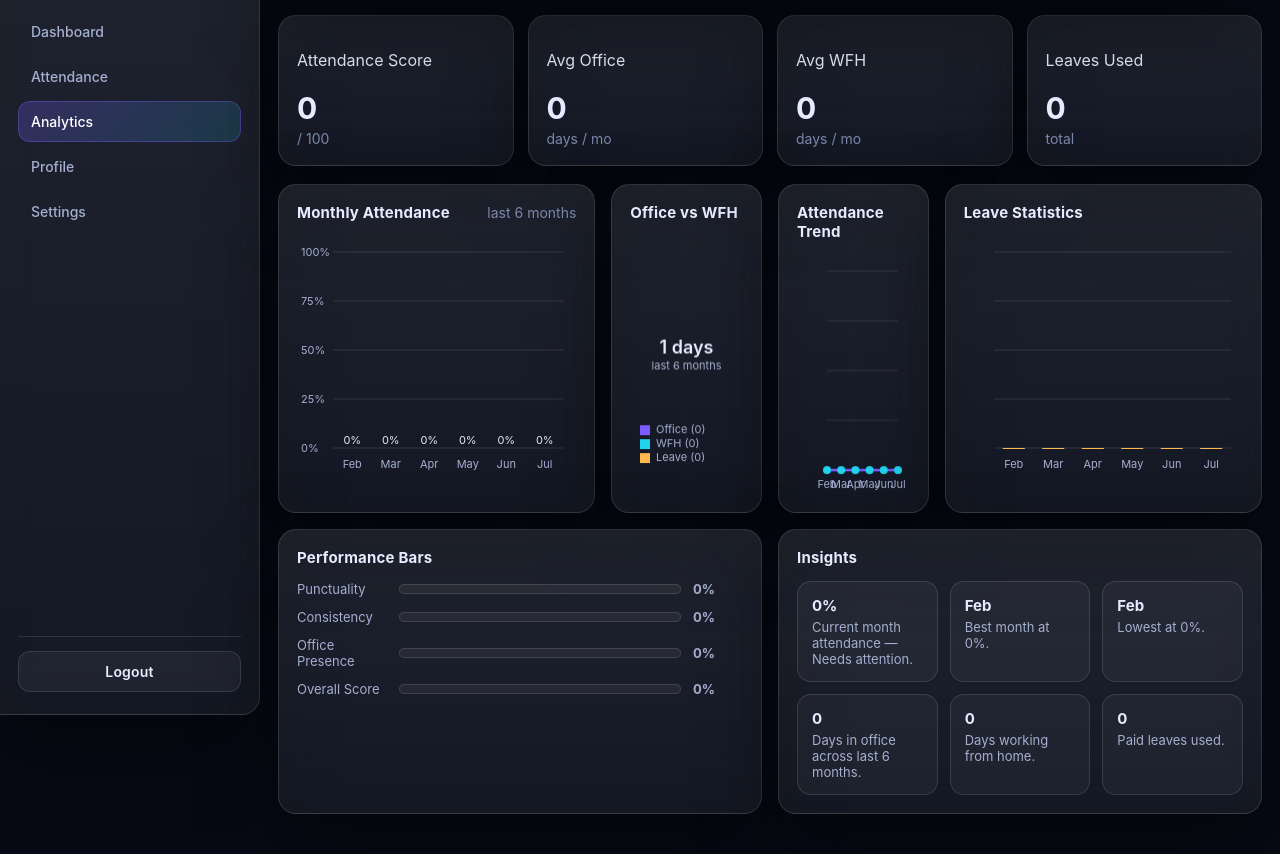
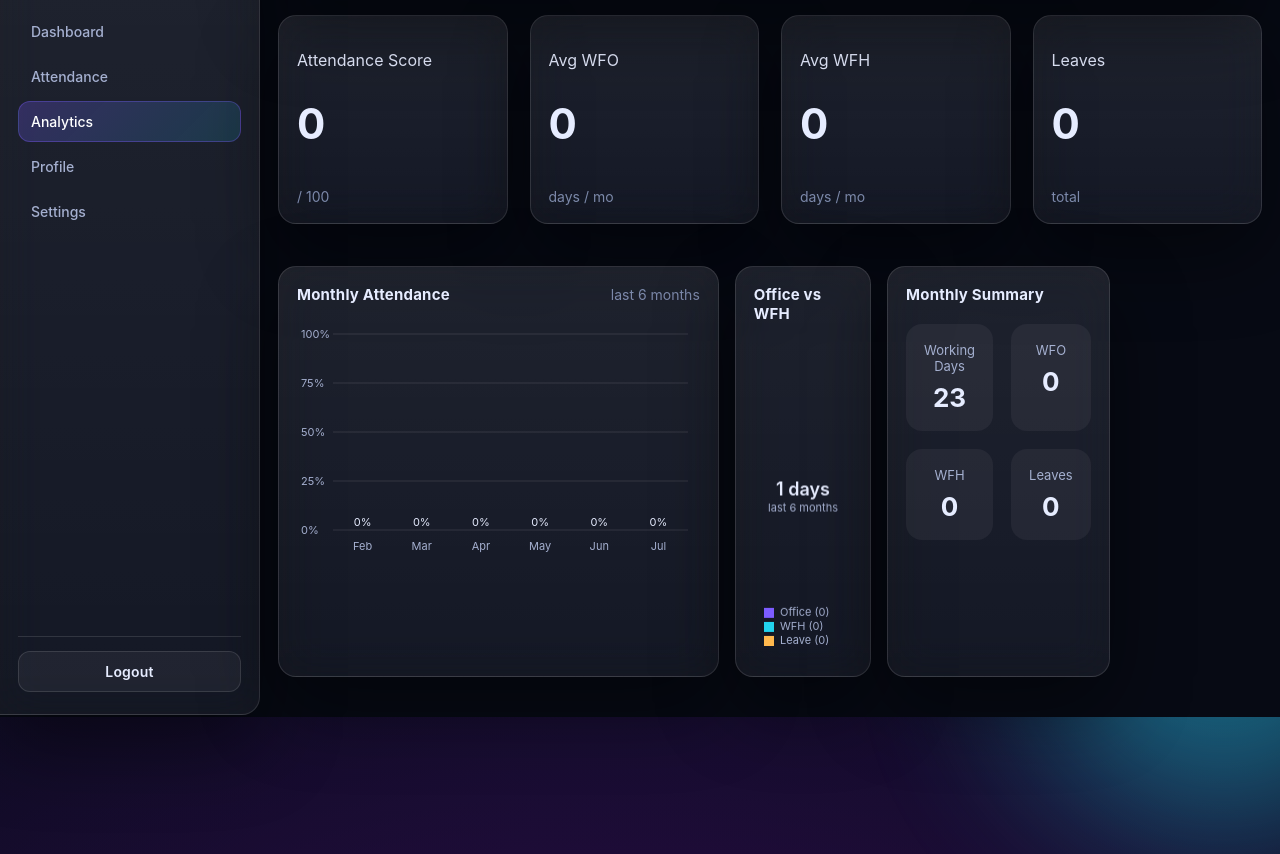
Before and after one commit to Lrs-5/Attend-it, a plain HTML site: page analytics.html in a window 1280 px wide. Shown: the part 85-939 px from the top of the page. After the commit the page ends 802 px from the top, so only its background shows below. Drawn offline with Linux system fonts and the light colour scheme; sample sign-in values are in the browser's storage.

Commit message:
Improve attendance calculation and dashboard updates

```diff
--- a/analytics.html
+++ b/analytics.html
@@ -33,39 +33,47 @@
       <section class="content">
         <div class="kpis">
           <div class="card glass kpi"><p>Attendance Score</p><h2 data-counter id="kScore">0</h2><span class="muted">/ 100</span></div>
-          <div class="card glass kpi"><p>Avg Office</p><h2 data-counter id="kOff">0</h2><span class="muted">days / mo</span></div>
+          <div class="card glass kpi"><p>Avg WFO</p><h2 data-counter id="kOff">0</h2><span class="muted">days / mo</span></div>
           <div class="card glass kpi"><p>Avg WFH</p><h2 data-counter id="kWfh">0</h2><span class="muted">days / mo</span></div>
-          <div class="card glass kpi"><p>Leaves Used</p><h2 data-counter id="kLeave">0</h2><span class="muted">total</span></div>
+          <div class="card glass kpi"><p>Leaves </p><h2 data-counter id="kLeave">0</h2><span class="muted">total</span></div>
         </div>
         <div class="grid">
-          <div class="card glass span-2">
+          <div class="card glass span-3">
             <div class="card-head"><h3>Monthly Attendance</h3><span class="muted">last 6 months</span></div>
             <canvas id="chartMonthly" height="240"></canvas>
           </div>
           <div class="card glass">
             <div class="card-head"><h3>Office vs WFH</h3></div>
-            <canvas id="chartDonut" height="240"></canvas>
+            <canvas id="chartDonut" height="320"></canvas>
           </div>
             <div class="card glass">
-            <div class="card-head"><h3>Attendance Trend</h3></div>
-            <canvas id="chartTrend" height="240"></canvas>
+    <div class="card-head">
+        <h3>Monthly Summary</h3>
     </div>
-          <div class="card glass span-2">
-            <div class="card-head"><h3>Leave Statistics</h3></div>
-            <canvas id="chartLeave" height="240"></canvas>
+
+    <div class="summary">
+
+        <div>
+            <span>Working Days</span>
+            <b id="sumWorking">0</b>
         </div>
-          <div class="card glass span-3">
-            <div class="card-head"><h3>Performance Bars</h3></div>
-            <div class="bars">
-              <div class="bar-row"><span>Punctuality</span><div class="bar"><i id="pbPunct"></i></div><b id="vPunct">0%</b></div>
-              <div class="bar-row"><span>Consistency</span><div class="bar"><i id="pbCons"></i></div><b id="vCons">0%</b></div>
-              <div class="bar-row"><span>Office Presence</span><div class="bar"><i id="pbOff"></i></div><b id="vOff">0%</b></div>
-              <div class="bar-row"><span>Overall Score</span><div class="bar"><i id="pbScore"></i></div><b id="vScore">0%</b></div>
+
+        <div>
+            <span>WFO</span>
+            <b id="sumOffice">0</b>
         </div>
+
+        <div>
+            <span>WFH</span>
+            <b id="sumWFH">0</b>
         </div>
-          <div class="card glass span-3">
-            <div class="card-head"><h3>Insights</h3></div>
-            <ul class="insights" id="insights"></ul>
+
+        <div>
+            <span>Leaves</span>
+            <b id="sumLeave">0</b>
+        </div>
+
+    </div>
 </div>
         </div>
       </section>
--- a/css/analytics.css
+++ b/css/analytics.css
@@ -1,8 +1,17 @@
 @import url("dashboard.css");
 .page-title{margin:0;font-size:18px;flex:1}
-.kpis{display:grid;grid-template-columns:repeat(4,1fr);gap:14px}
+.kpis{
+display:grid;
+grid-template-columns:repeat(4,1fr);
+gap:22px;
+margin-bottom:24px;
+}
 .kpi{display:flex;flex-direction:column;gap:4px}
-.kpi h2{margin:0;font-size:30px}
+.kpi h2{
+font-size:42px;
+font-weight:700;
+margin-top:8px;
+}
 canvas{width:100%;display:block}
 .insights{list-style:none;padding:0;margin:0;display:grid;grid-template-columns:repeat(3,1fr);gap:12px}
 .insights li{padding:14px;border-radius:14px;background:rgba(255,255,255,.04);border:1px solid var(--stroke);font-size:13px;color:var(--ink-2)}
@@ -10,3 +19,29 @@ canvas{width:100%;display:block}
 #pbPunct,#pbCons,#pbOff,#pbScore{display:block;height:100%;width:0;background:linear-gradient(90deg,var(--brand),var(--brand-2));border-radius:999px;transition:width 1.2s ease}
 @media (max-width:1100px){.kpis{grid-template-columns:repeat(2,1fr)}.insights{grid-template-columns:repeat(2,1fr)}}
 @media (max-width:600px){.kpis{grid-template-columns:1fr}.insights{grid-template-columns:1fr}}
+
+.summary{
+display:grid;
+grid-template-columns:repeat(2,1fr);
+gap:18px;
+margin-top:20px;
+}
+
+.summary div{
+padding:18px;
+border-radius:16px;
+background:rgba(255,255,255,.05);
+text-align:center;
+}
+
+.summary span{
+display:block;
+color:var(--ink-2);
+font-size:13px;
+margin-bottom:8px;
+}
+
+.summary b{
+font-size:26px;
+color:var(--ink);
+}
--- a/css/dashboard.css
+++ b/css/dashboard.css
@@ -193,3 +193,9 @@ font-size:20px;
 background:rgba(255,255,255,.08);
 color:white;
 }
+
+
+#exportExcel{
+    margin-right:15px;
+    white-space:nowrap;
+}
--- a/dashboard.html
+++ b/dashboard.html
@@ -38,15 +38,31 @@
     <div class="main">
   <header class="topbar glass">
   <button class="icon-btn" id="menuBtn" aria-label="Toggle menu">
-          <svg viewBox="0 0 24 24" width="22" height="22"><path fill="currentColor" d="M3 6h18v2H3zM3 11h18v2H3zM3 16h18v2H3z"/></svg>
+    <svg viewBox="0 0 24 24" width="22" height="22">
+      <path fill="currentColor" d="M3 6h18v2H3zM3 11h18v2H3zM3 16h18v2H3z"/>
+    </svg>
   </button>
 
+  <h2 class="page-title">Dashboard</h2>
+
   <div class="top-right">
+
+      <button class="btn ripple" id="exportExcel">
+          ⬇ Export Report
+      </button>
+
       <span class="dot"></span>
-          </button>
+
       <div class="avatar" id="topAvatar">JD</div>
+
   </div>
 </header>
+
+
+
+
+
+
       <section class="content">
         <div class="hero">
           <div>
@@ -137,6 +153,7 @@
       </section>
     </div>
   </div>
+  <script src="https://cdn.sheetjs.com/xlsx-0.20.2/package/dist/xlsx.full.min.js"></script>
   <script src="js/dashboard.js"></script>
 </body>
 </html>
--- a/js/analytics.js
+++ b/js/analytics.js
@@ -44,18 +44,20 @@ m.counts.leave>0
   const avgWfh = Math.round(totalWfh/nonZero);
 const lastPct = months[months.length-1].pct;
 const score = lastPct;
+
+// Quick Summary values
+const latest = months[months.length-1];
+
+$("#sumWorking").textContent = latest.working;
+$("#sumOffice").textContent = latest.counts.present;
+$("#sumWFH").textContent = latest.counts.wfh;
+$("#sumLeave").textContent = latest.counts.leave;
+
+// KPI counters
 count($("#kScore"), score);
 count($("#kOff"), avgOff);
 count($("#kWfh"), avgWfh);
 count($("#kLeave"), totalLeave);
-  // Performance bars
-  const punct = score;
-  const cons = Math.round(months.reduce((s,m)=>s+m.pct,0)/months.length);
-  const offPct = months.reduce((s,m)=>s+(m.working?m.counts.present/m.working*100:0),0)/months.length;
-  setBar("#pbPunct","#vPunct", punct);
-  setBar("#pbCons","#vCons", cons);
-  setBar("#pbOff","#vOff", Math.round(offPct));
-  setBar("#pbScore","#vScore", score);
   // ---------- Canvas charts (no libraries) ----------
   const ink = getCSS("--ink"), ink2 = getCSS("--ink-2"), stroke = "rgba(255,255,255,0.12)";
   const C1 = "#7c5cff", C2 = "#22d3ee", C3 = "#28d39a", C4 = "#ffb84d", C5 = "#ff5d7a";
@@ -65,21 +67,6 @@ m.counts.leave>0
     {label:"WFH",    value:totalWfh,    color:C2},
     {label:"Leave",  value:totalLeave,  color:C4},
   ]));
-  fitCanvas("chartTrend", (ctx,w,h)=> drawLine(ctx,w,h, months.map(m=>m.pct), months.map(m=>m.label)));
-  fitCanvas("chartLeave", (ctx,w,h)=> drawStacked(ctx,w,h, months));
-  // Insights
-  const ins = $("#insights");
-  const bestMonth = [...months].sort((a,b)=>b.pct-a.pct)[0];
-  const worstMonth = [...months].sort((a,b)=>a.pct-b.pct)[0];
-  const tipPct = score>=90 ? "Outstanding consistency" : score>=75 ? "Solid attendance" : score>=50 ? "Room for improvement" : "Needs attention";
-  ins.innerHTML = `
-    <li><b>${score}%</b>Current month attendance — ${tipPct}.</li>
-    <li><b>${bestMonth?.label||"—"}</b>Best month at ${bestMonth?.pct||0}%.</li>
-    <li><b>${worstMonth?.label||"—"}</b>Lowest at ${worstMonth?.pct||0}%.</li>
-    <li><b>${totalOffice}</b>Days in office across last 6 months.</li>
-    <li><b>${totalWfh}</b>Days working from home.</li>
-    <li><b>${totalLeave}</b>Paid leaves used.</li>
-  `;
   // ---------- helpers ----------
   function mk(d){ return d.getFullYear()+"-"+String(d.getMonth()+1).padStart(2,"0"); }
   function workingDaysInMonth(d){
@@ -95,7 +82,6 @@ m.counts.leave>0
       if (p<1) requestAnimationFrame(tick);
     })(performance.now());
   }
-  function setBar(bar,val,v){ $(bar).style.width = v+"%"; $(val).textContent = v+"%"; }
   function fitCanvas(id, draw){
     const c = document.getElementById(id); if (!c) return;
     const resize = ()=>{
```
Also changed, not shown: js/attendance.js (+13 -4 lines), js/dashboard.js (+135 -0 lines). Lines whose indentation alone changed are shown as unchanged.
